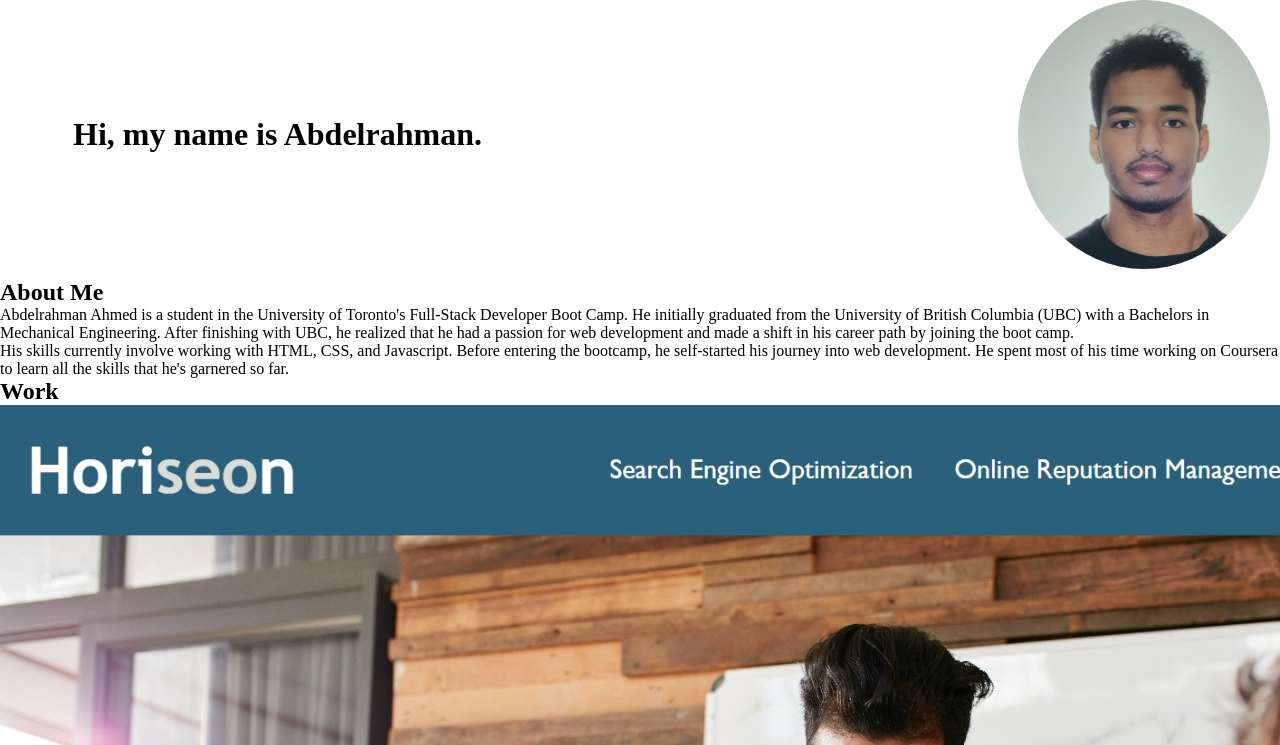
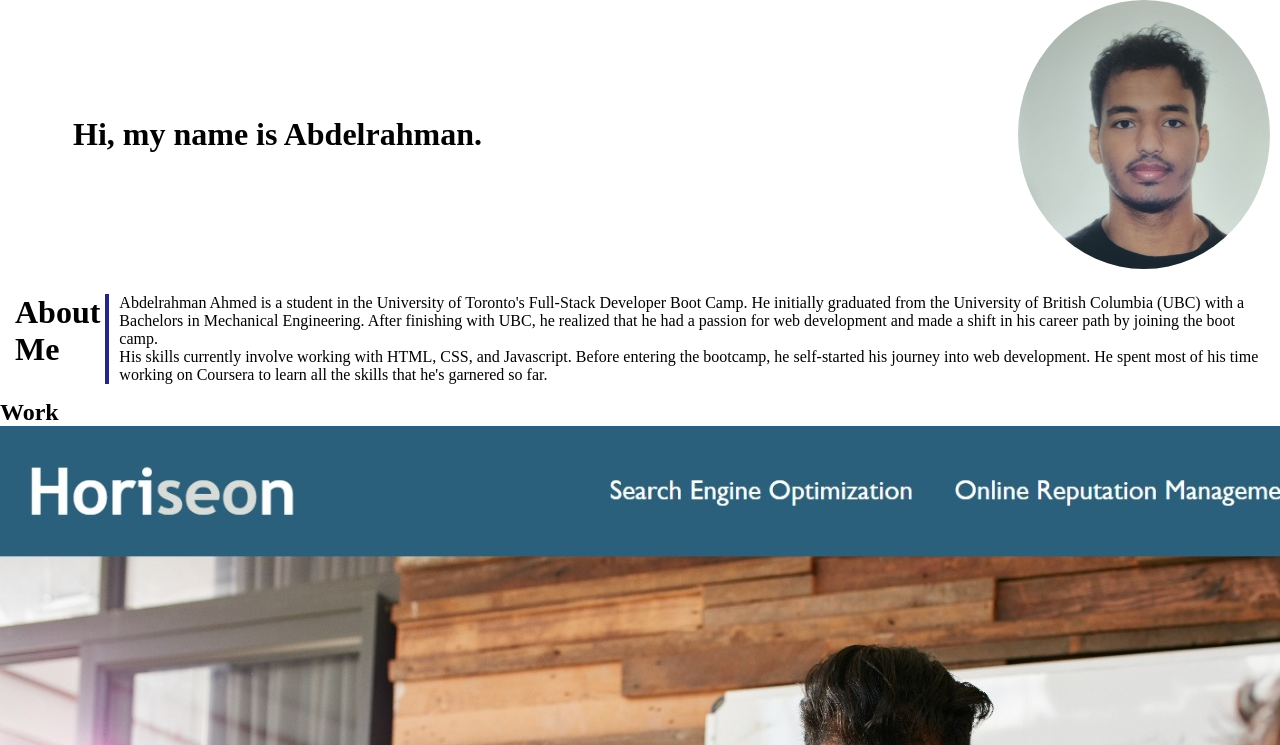
Before and after one commit to AbdelrahmanAhmed605/abeds-portfolio, a plain HTML site: page index.html in a window 1280 px wide. Shown: the part 55-800 px from the top of the page. Drawn offline with Linux system fonts and the light colour scheme.

Commit message:
Applied styling to about me section

```diff
--- a/assets/style.css
+++ b/assets/style.css
@@ -56,4 +56,17 @@ header img{
 
 #about-me-sec{
     clear: both;
+    padding: 15px;
+    display: flex;
 }
+
+#about-sec-heading{
+    float: left;
+    border-right: solid 4px rgb(39, 39, 129);
+    padding-right: 5px;
+    margin-right:10px;
+    font-size: 2em;
+}
+
+#about-sec-heading p{
+}
```
